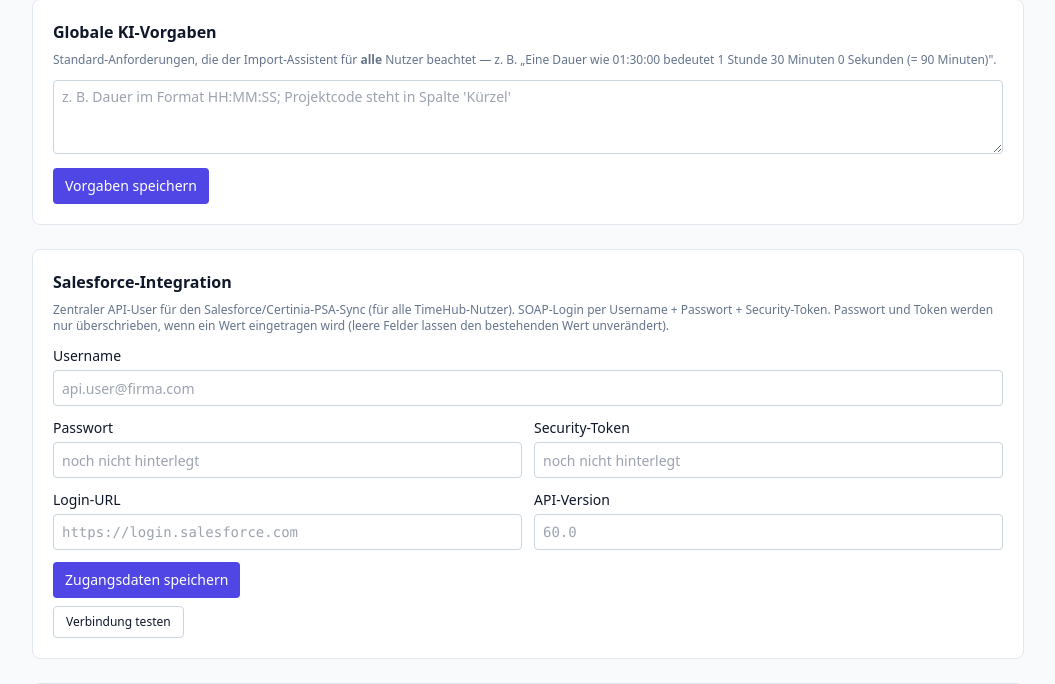
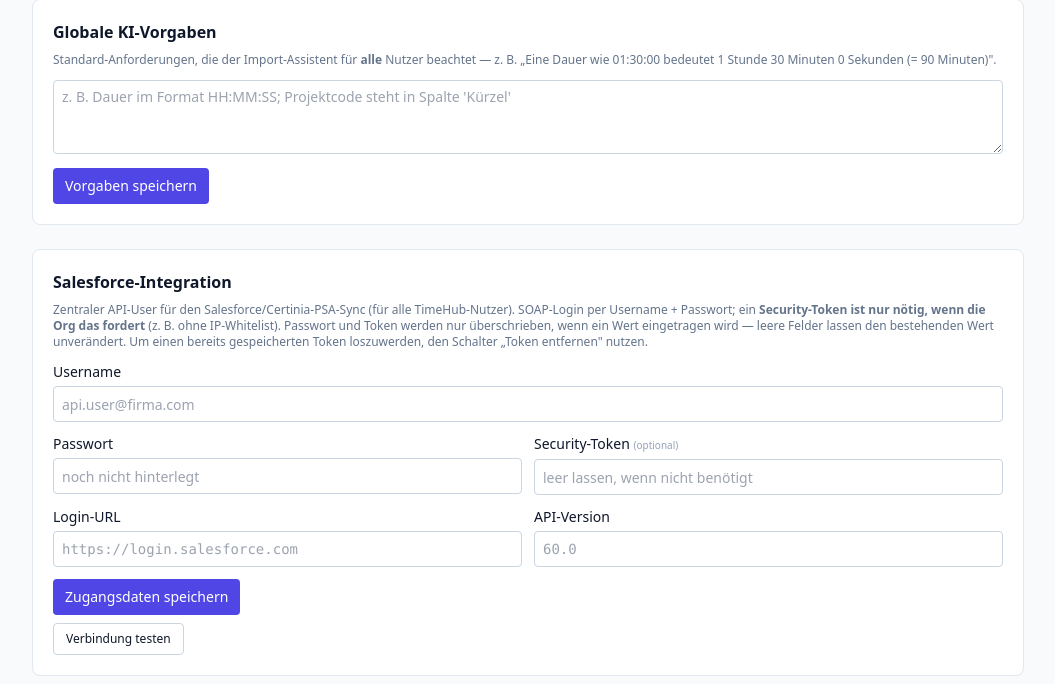
Before and after one commit to joschkarick-homelab/TimeHub, a FastAPI app: template app/web/templates/users.html in a window 1280 px wide. Shown: the part 122-806 px from the top of the page, without its empty margins (112-1167 px from the left). Run offline with FastAPI, Linux system fonts and the light colour scheme; the template is opened without the code that fills it, so the values that code supplies are empty; some libraries are stand-ins or nearby versions.

Commit message:
SF-Token explizit als optional + 'Token entfernen' im Admin-Formular
- Security-Token in der Admin-UI klar als optional markiert; Hilfetext
  erwähnt, dass viele Orgs (z. B. mit IP-Whitelist) keinen brauchen.
- Wenn bereits ein Token gespeichert ist, erscheint ein 'Gespeicherten
  Token entfernen'-Schalter. Damit kann man bei Userwechsel den alten
  Token los werden, ohne ihn versehentlich an das neue Passwort zu hängen.
- save_credentials nimmt clear_security_token=True; settings_salesforce
  liest das Form-Feld sf_clear_token.

https://claude.ai/code/session_018xcbFZaJxAaGzvcYAVZiNA

```diff
--- a/app/web/router.py
+++ b/app/web/router.py
@@ -722,6 +722,7 @@ def settings_salesforce(
     sf_username: str = Form(""),
     sf_password: str = Form(""),
     sf_security_token: str = Form(""),
+    sf_clear_token: bool = Form(False),
     sf_login_url: str = Form(""),
     sf_api_version: str = Form(""),
     db: Session = Depends(get_db),
@@ -735,6 +736,7 @@ def settings_salesforce(
         username=sf_username,
         password=sf_password,
         security_token=sf_security_token,
+        clear_security_token=sf_clear_token,
         login_url=sf_login_url,
         api_version=sf_api_version,
     )
--- a/app/web/templates/users.html
+++ b/app/web/templates/users.html
@@ -29,9 +29,11 @@
   <h2 class="font-semibold mb-2">Salesforce-Integration</h2>
   <p class="text-xs text-slate-500 mb-3">
     Zentraler API-User für den Salesforce/Certinia-PSA-Sync (für alle TimeHub-Nutzer).
-    SOAP-Login per Username + Passwort + Security-Token. Passwort und Token werden
-    nur überschrieben, wenn ein Wert eingetragen wird (leere Felder lassen den
-    bestehenden Wert unverändert).
+    SOAP-Login per Username + Passwort; ein <strong>Security-Token ist nur nötig,
+    wenn die Org das fordert</strong> (z. B. ohne IP-Whitelist). Passwort und
+    Token werden nur überschrieben, wenn ein Wert eingetragen wird — leere
+    Felder lassen den bestehenden Wert unverändert. Um einen bereits
+    gespeicherten Token loszuwerden, den Schalter „Token entfernen" nutzen.
   </p>
   <form method="post" action="/settings/salesforce" class="grid sm:grid-cols-2 gap-3">
     <label class="text-sm sm:col-span-2">
@@ -51,12 +53,18 @@
     </label>
     <label class="text-sm">
       <span class="block font-medium mb-1">
-        Security-Token
+        Security-Token <span class="text-slate-400 font-normal text-[10px]">(optional)</span>
         {% if sf_token_set %}<span class="text-emerald-700 text-[10px] ml-1">gesetzt</span>{% endif %}
       </span>
       <input type="password" name="sf_security_token" autocomplete="new-password"
-             placeholder="{{ '••••••••' if sf_token_set else 'noch nicht hinterlegt' }}"
+             placeholder="{{ '••••••••' if sf_token_set else 'leer lassen, wenn nicht benötigt' }}"
              class="w-full h-9 border border-slate-300 rounded px-2" />
+      {% if sf_token_set %}
+        <label class="text-[11px] text-slate-500 mt-1 inline-flex items-center gap-1">
+          <input type="checkbox" name="sf_clear_token" value="true" />
+          Gespeicherten Token entfernen
+        </label>
+      {% endif %}
     </label>
     <label class="text-sm">
       <span class="block font-medium mb-1">Login-URL</span>
```
Also changed, not shown: app/services/salesforce.py (+8 -3 lines), tests/test_salesforce_sync.py (+23 -0 lines).
